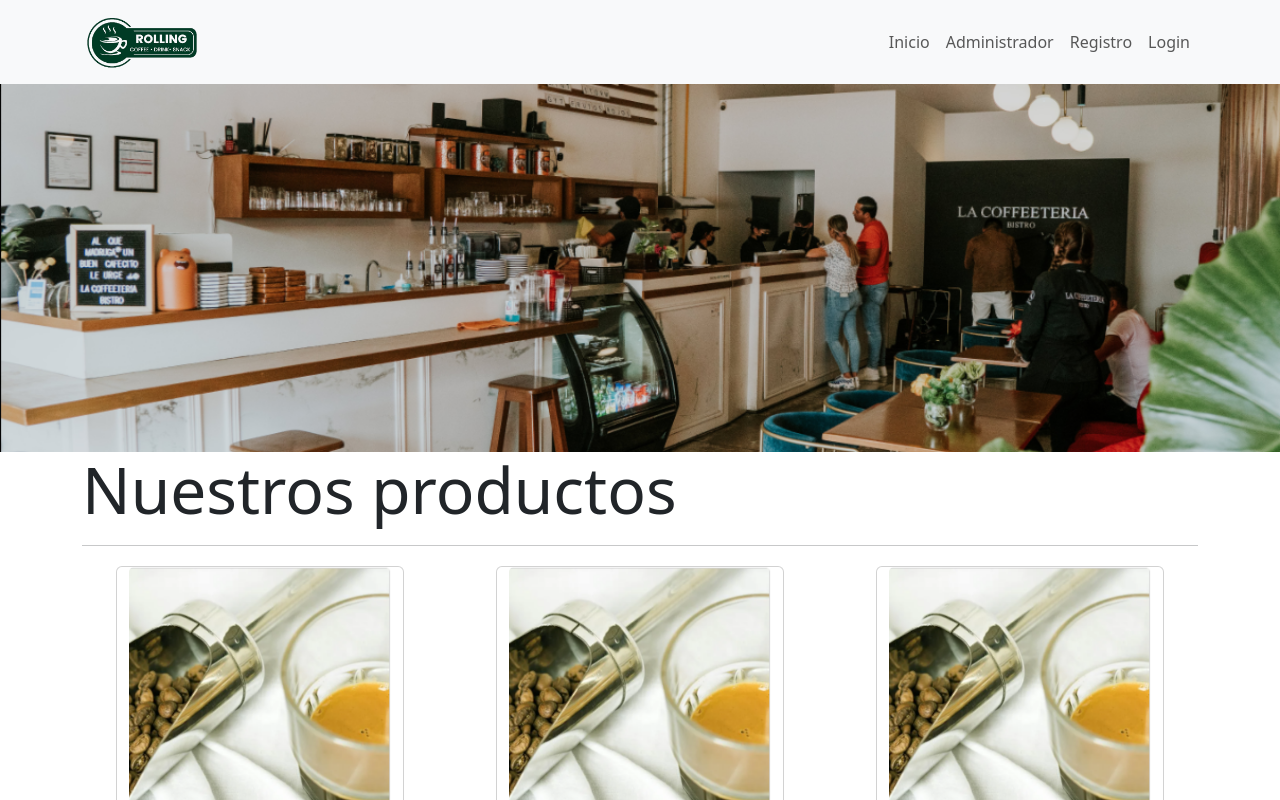
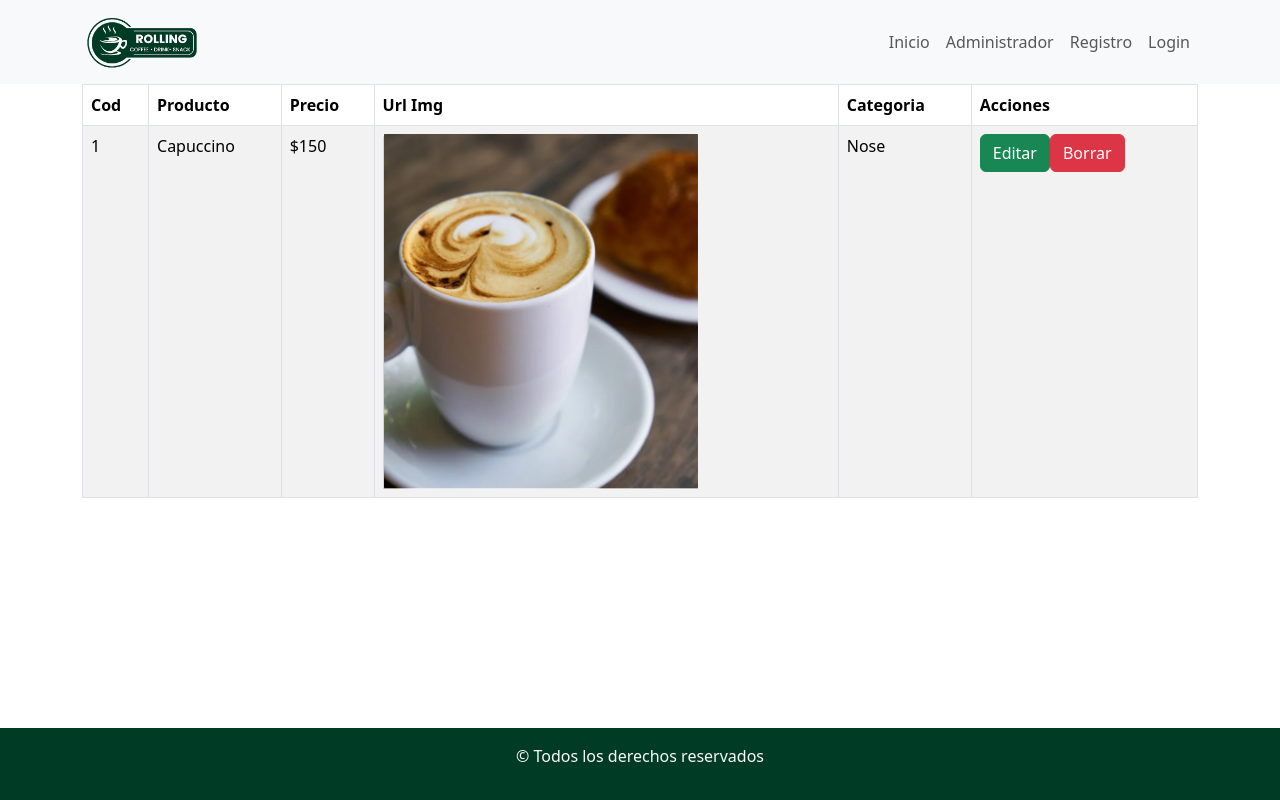
Before and after one commit to RUIZROCK/RollingCoffee, a React (Vite) app: page /Administracion in a window 1280 px wide. Shown: the top 800 px of the page. Built offline with nearby package versions, Linux system fonts and the light colour scheme.

Commit message:
Se agrego router dom y luego se aplico en App.jsx

```diff
--- a/package.json
+++ b/package.json
@@ -14,6 +14,7 @@
     "react": "^18.2.0",
     "react-bootstrap": "^2.10.0",
     "react-dom": "^18.2.0",
+    "react-router-dom": "^6.22.0",
     "sweetalert2": "^11.10.4"
   },
   "devDependencies": {
--- a/src/App.jsx
+++ b/src/App.jsx
@@ -3,14 +3,20 @@ import './App.css'
 import Footer from './components/common/Footer'
 import Menu from './components/common/Menu'
 import Inicio from './components/pages/Inicio'
-
+import { BrowserRouter, Route,Routes } from 'react-router-dom'
+import Administracion from './components/pages/Administracion'
+import Error404 from './components/pages/Error404'
 function App() {
   return (
-    <>
+    <BrowserRouter>
     <Menu></Menu>
-    <Inicio></Inicio>
+    <Routes>
+      <Route exact path='/' element={<Inicio></Inicio>}></Route>
+      <Route exact path='/Administracion' element={<Administracion></Administracion>}></Route>
+      <Route path='*' element={<Error404></Error404>}></Route>
+    </Routes>
     <Footer></Footer>
-    </>
+    </BrowserRouter>
   )
 }
 
```
Also changed, not shown: 1 other file (tests, documents, lock files or other folders).
